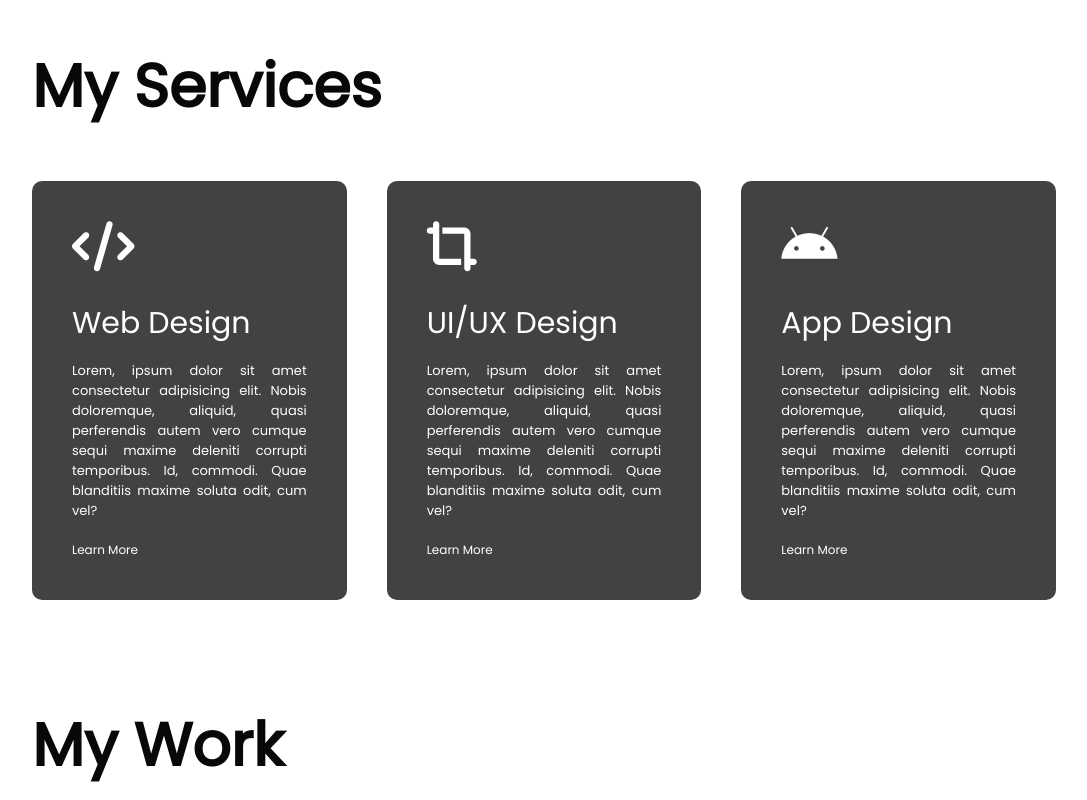
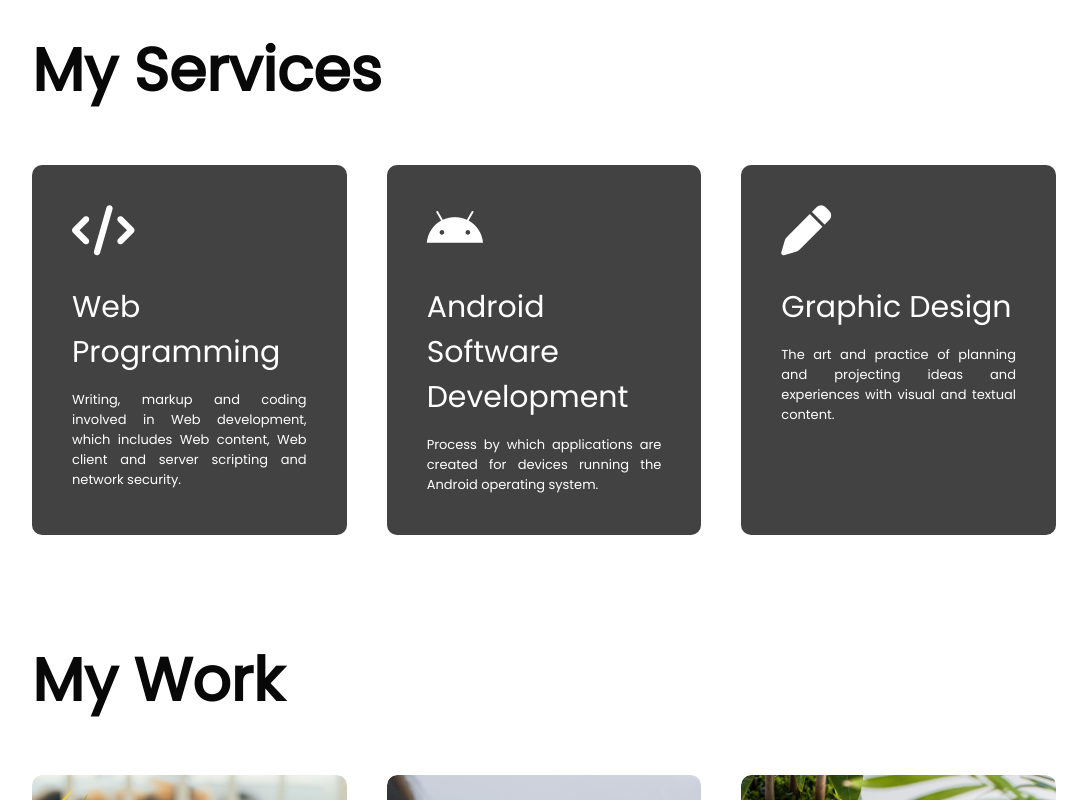
Before and after one commit to jordanyussac/Jordan-s-Portfolio, a plain HTML site: page index.html in a window 1280 px wide. Shown: the part 1468-2268 px from the top of the page, without its empty margins (96-1183 px from the left). Drawn offline with Linux system fonts and the light colour scheme.

Commit message:
Add files via upload

```diff
--- a/index.html
+++ b/index.html
@@ -54,11 +54,11 @@
                     <div class="tab-contents active-tab" id="skills">
                         <ul>
                             <li style="text-align: justify; text-justify: inter-word;"><span>Web Programming</span>
-                                <br>Writing, markup and coding involved in Web development, which includes Web content, Web client and server scripting and network security.</li>
+                                <br>HTML, CSS, JS</li>
                             <li style="text-align: justify; text-justify: inter-word;"><span>Android Software Development</span>
-                                <br>Process by which applications are created for devices running the Android operating system</li>
+                                <br>Java</li>
                             <li style="text-align: justify; text-justify: inter-word;"><span>Graphic Design</span>
-                                <br>the art and practice of planning and projecting ideas and experiences with visual and textual content.</li>
+                                <br>Canva, Photoshop, Filmora</li>
                         </ul>
                     </div>
                     <!-- Experience -->
@@ -90,21 +90,21 @@
             <div class="services-list">
                 <div>
                     <i class="fas fa-code"></i>
-                    <h2>Web Design</h2>
-                    <p style="text-align: justify; text-justify: inter-word;">Lorem, ipsum dolor sit amet consectetur adipisicing elit. Nobis doloremque, aliquid, quasi perferendis autem vero cumque sequi maxime deleniti corrupti temporibus. Id, commodi. Quae blanditiis maxime soluta odit, cum vel?</p>
-                    <a href="#">Learn More</a>
-                </div>
-                <div>
-                    <i class="fas fa-crop-alt"></i>
-                    <h2>UI/UX Design</h2>
-                    <p style="text-align: justify; text-justify: inter-word;">Lorem, ipsum dolor sit amet consectetur adipisicing elit. Nobis doloremque, aliquid, quasi perferendis autem vero cumque sequi maxime deleniti corrupti temporibus. Id, commodi. Quae blanditiis maxime soluta odit, cum vel?</p>
-                    <a href="#">Learn More</a>
+                    <h2>Web Programming</h2>
+                    <p style="text-align: justify; text-justify: inter-word;">Writing, markup and coding involved in Web development, which includes Web content, Web client and server scripting and network security.</p>
+                    <!-- <a href="#">Learn More</a> -->
                 </div>
                 <div>
                     <i class="fa fa-android"></i>
-                    <h2>App Design</h2>
-                    <p style="text-align: justify; text-justify: inter-word;">Lorem, ipsum dolor sit amet consectetur adipisicing elit. Nobis doloremque, aliquid, quasi perferendis autem vero cumque sequi maxime deleniti corrupti temporibus. Id, commodi. Quae blanditiis maxime soluta odit, cum vel?</p>
-                    <a href="#">Learn More</a>
+                    <h2>Android Software Development</h2>
+                    <p style="text-align: justify; text-justify: inter-word;">Process by which applications are created for devices running the Android operating system.</p>
+                    <!-- <a href="#">Learn More</a> -->
+                </div>
+                <div>
+                    <i class="fas fa-pen"></i>
+                    <h2>Graphic Design</h2>
+                    <p style="text-align: justify; text-justify: inter-word;">The art and practice of planning and projecting ideas and experiences with visual and textual content.</p>
+                    <!-- <a href="#">Learn More</a> -->
                 </div>
             </div>
         </div>
```
